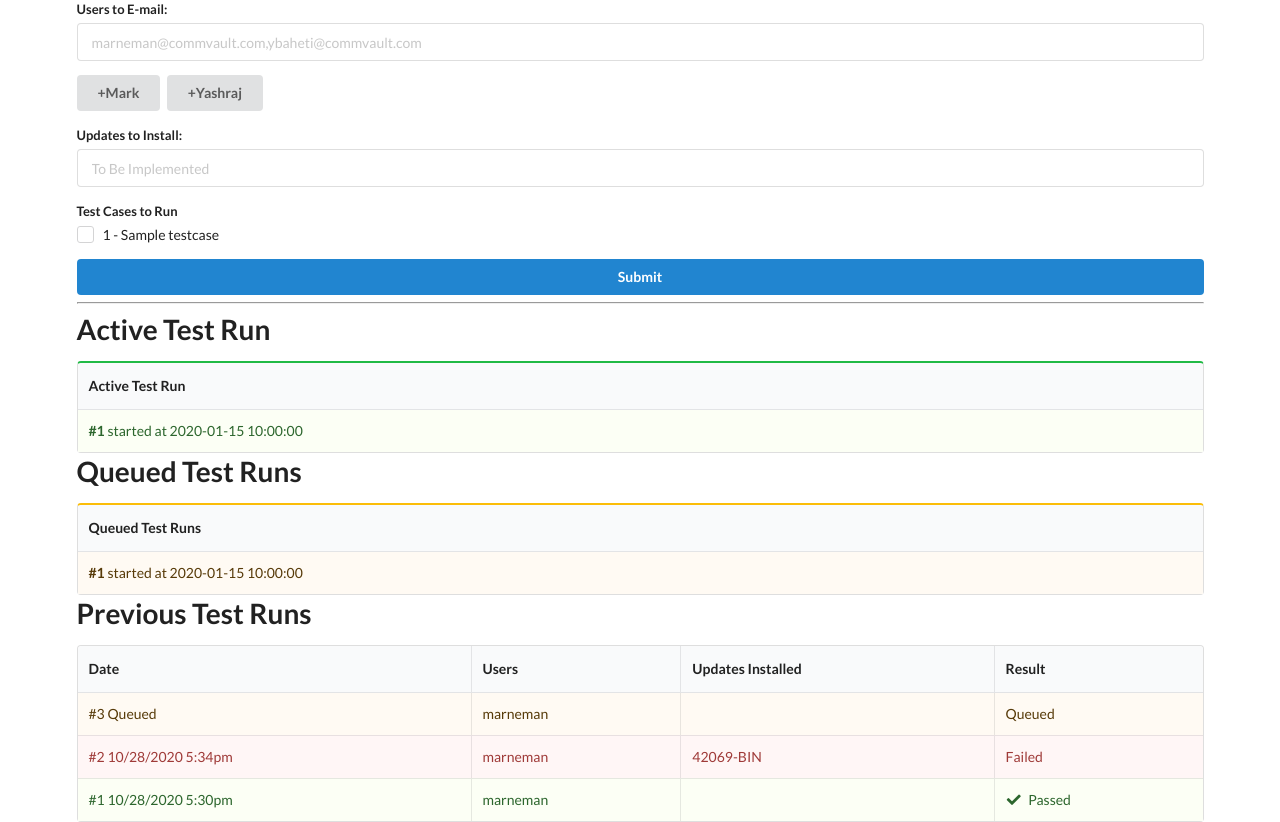
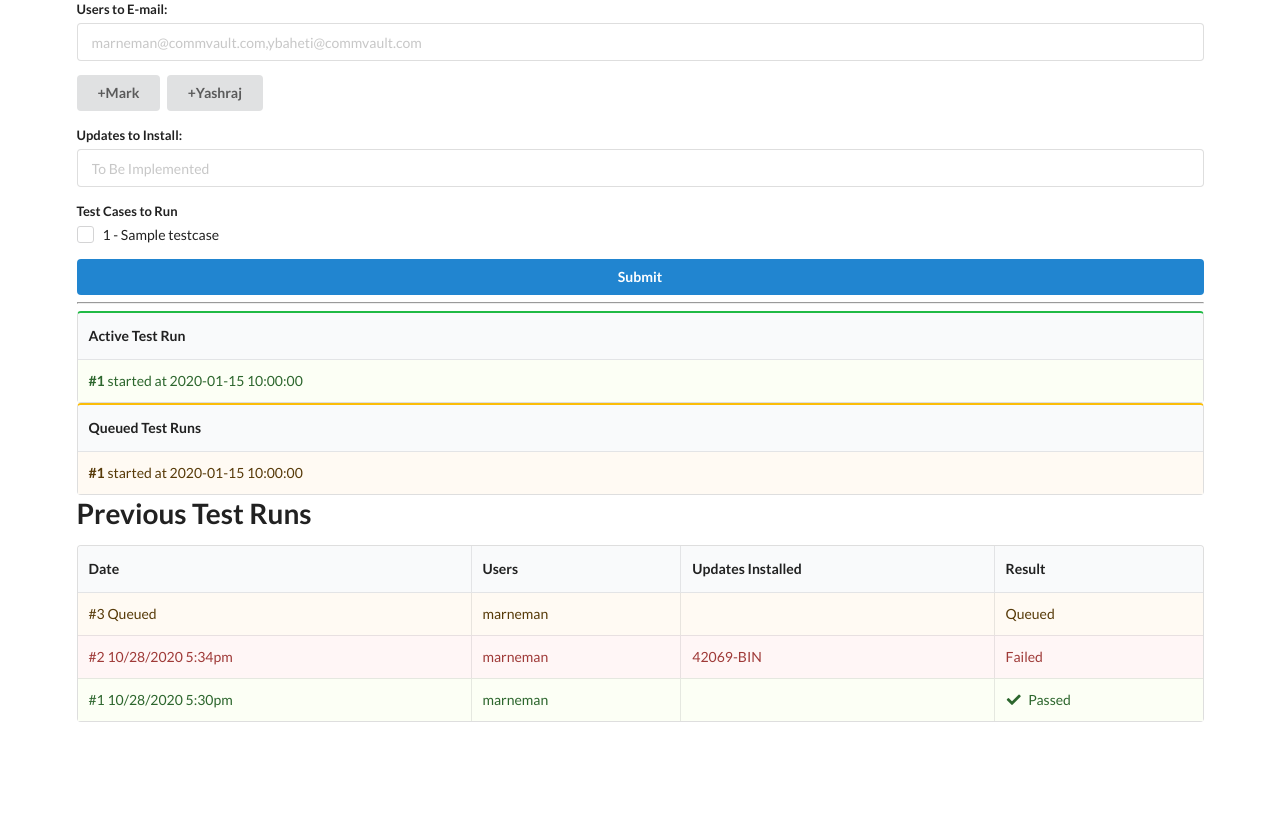
Before and after one commit to bearlikelion/testr, a Flask app: template app/templates/main.html in a window 1280 px wide. Shown: the part 130-952 px from the top of the page. After the commit the page ends 852 px from the top, so only its background shows below. Run offline with Flask 2, Linux system fonts and the light colour scheme; the template is opened without the code that fills it: most values are stand-ins (such as "Sample title", 1, 10 or a date in 2020); parts of the project's set-up code (start-up, migrations or seed data) failed here and were passed over; some libraries are stand-ins or nearby versions.

Commit message:
reverted running queue headers

```diff
--- a/app/templates/main.html
+++ b/app/templates/main.html
@@ -50,7 +50,6 @@
 
 {% if active %}
 <div class="row">
-    <h1>Active Test Run</h1>
     <table class="ui green table">
         <thead>
             <tr><th>Active Test Run</th></tr>
@@ -66,7 +65,6 @@
 
 {% if queued|length > 0 %}
 <div class="row">
-    <h1>Queued Test Runs</h1>
     <table class="ui yellow table">
         <thead>
             <tr><th>Queued Test Runs</th></tr>
```
